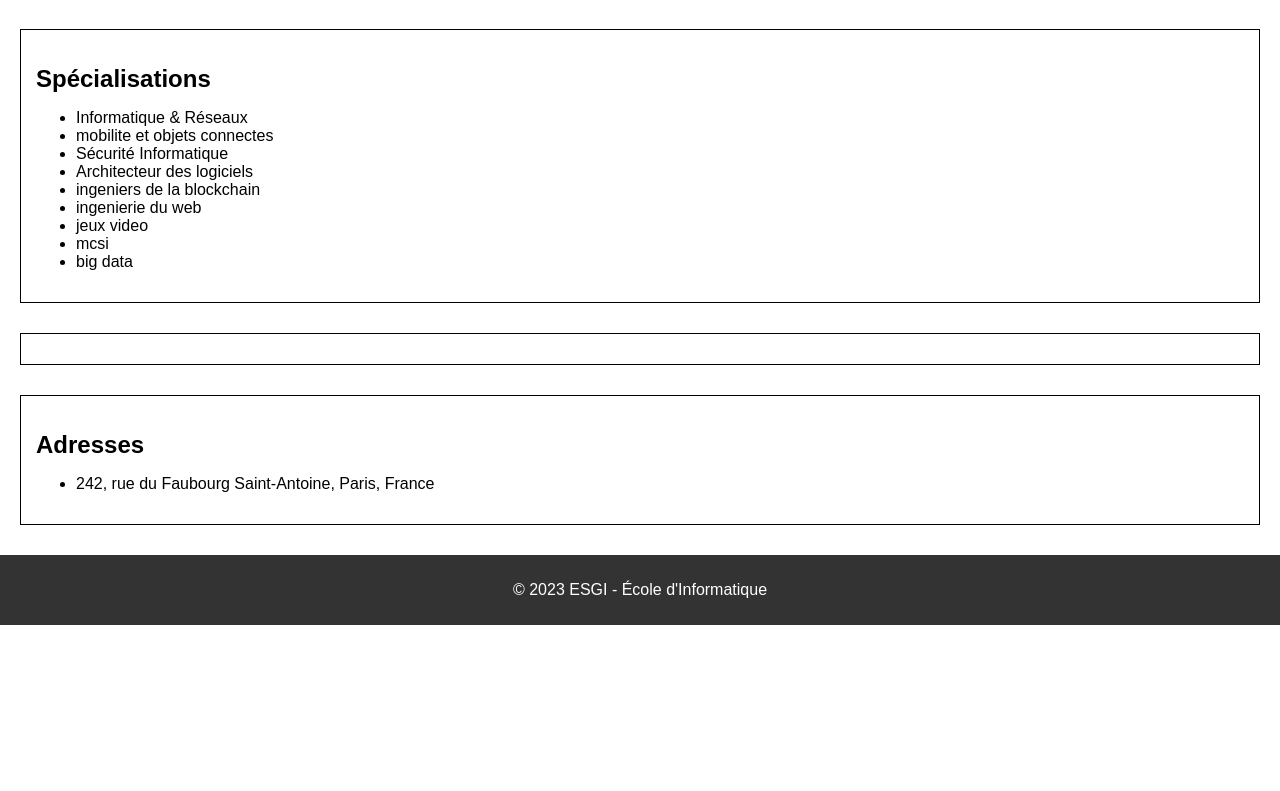
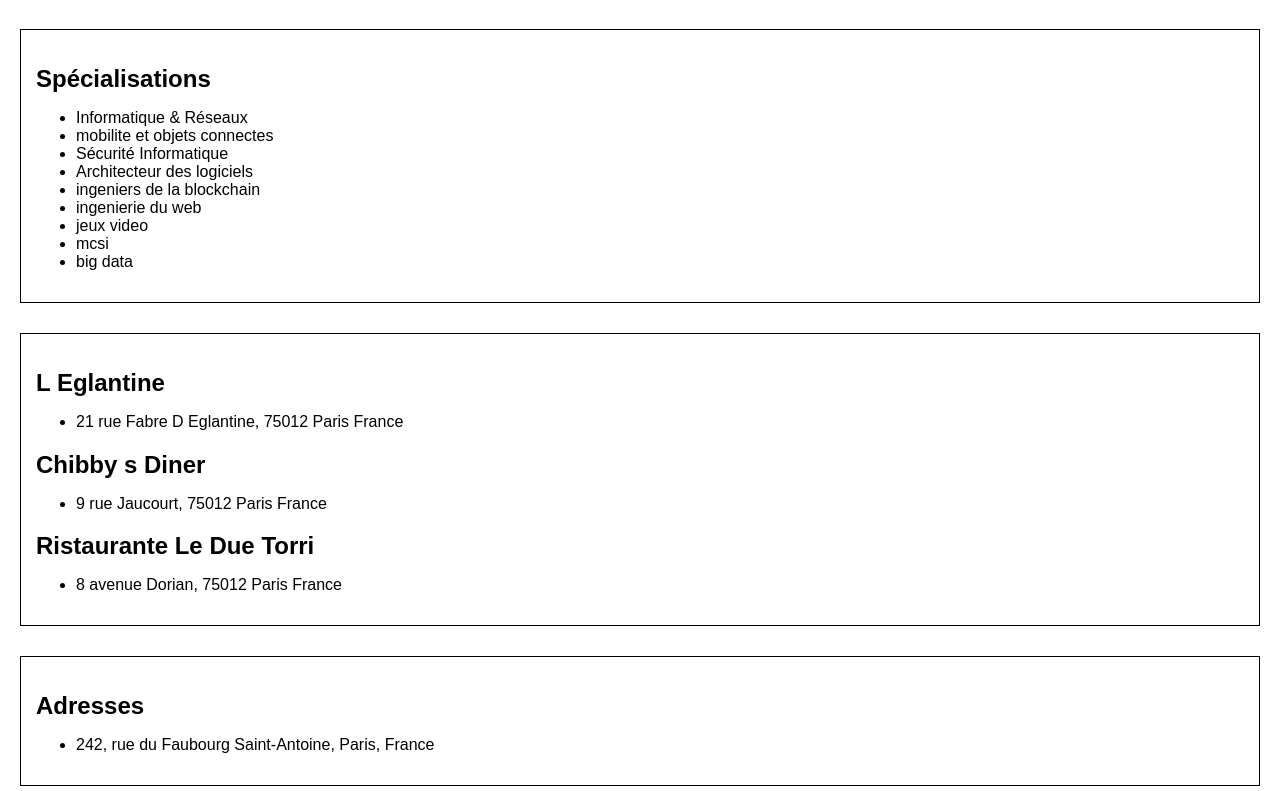
Before and after one commit to Rayannmp4/TP_GIT, a plain HTML site: page index.html in a window 1280 px wide. Shown: the part 463-1254 px from the top of the page. Before the commit the page ends 1088 px from the top, so only its background shows below. Drawn offline with Linux system fonts and the light colour scheme.

Commit message:
3 adresses préférées

```diff
--- a/index.html
+++ b/index.html
@@ -36,8 +36,19 @@
         <!-- Add other specializations -->
       </ul>
     </section>
-    <section id=" les bons
-    restaurants autours">
+    <section id=" les bons restaurants autours">
+      <h2>L Eglantine</h2>
+      <ul>
+        <li>21 rue Fabre D Eglantine, 75012 Paris France</li>
+      </ul>
+      <h2>Chibby s Diner</h2>
+      <ul>
+        <li>9 rue Jaucourt, 75012 Paris France</li>
+      </ul>
+      <h2>Ristaurante Le Due Torri</h2>
+      <ul>
+        <li>8 avenue Dorian, 75012 Paris France</li>
+      </ul>
 
     </section>
     <section id="address">
```
